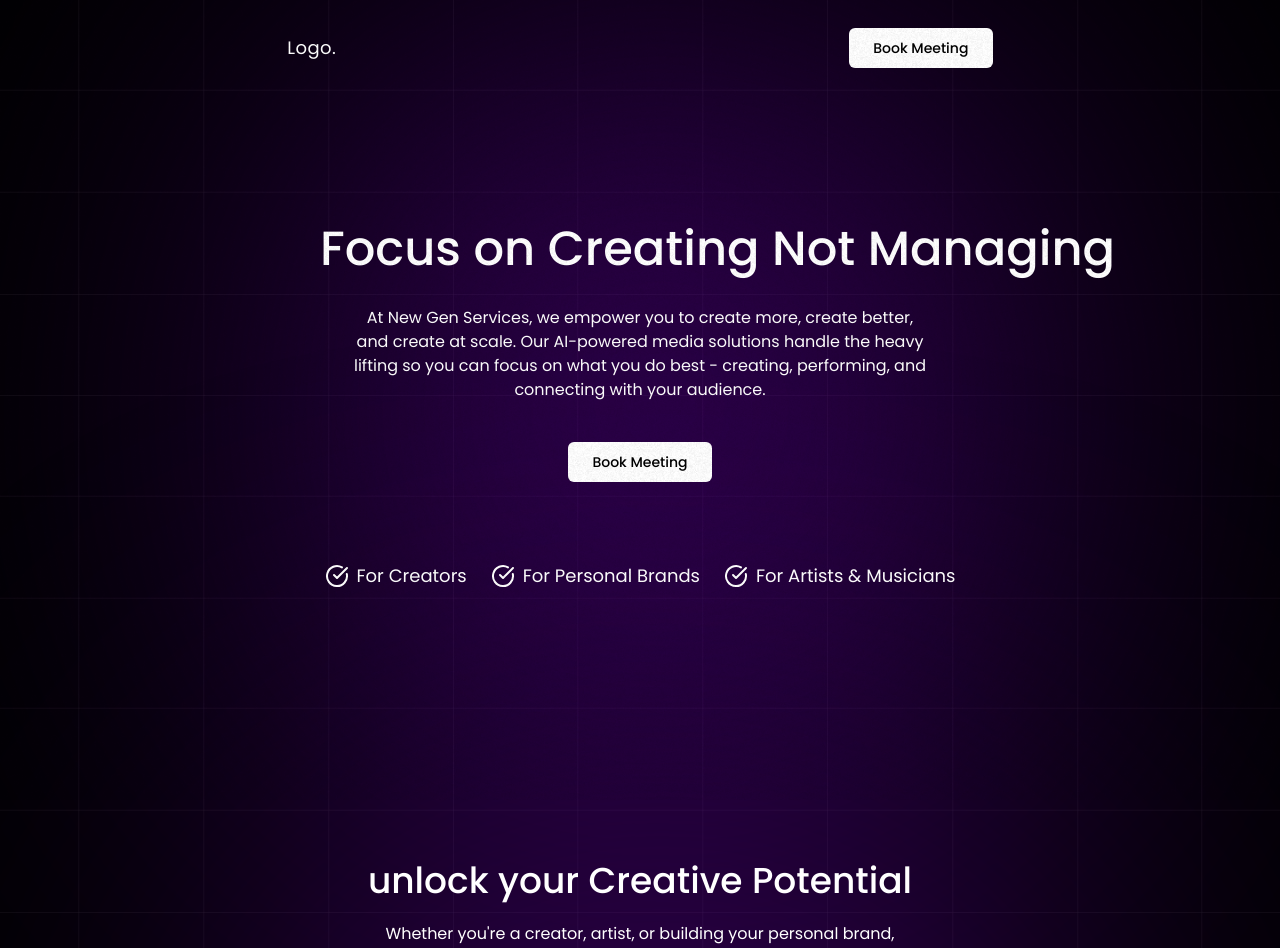
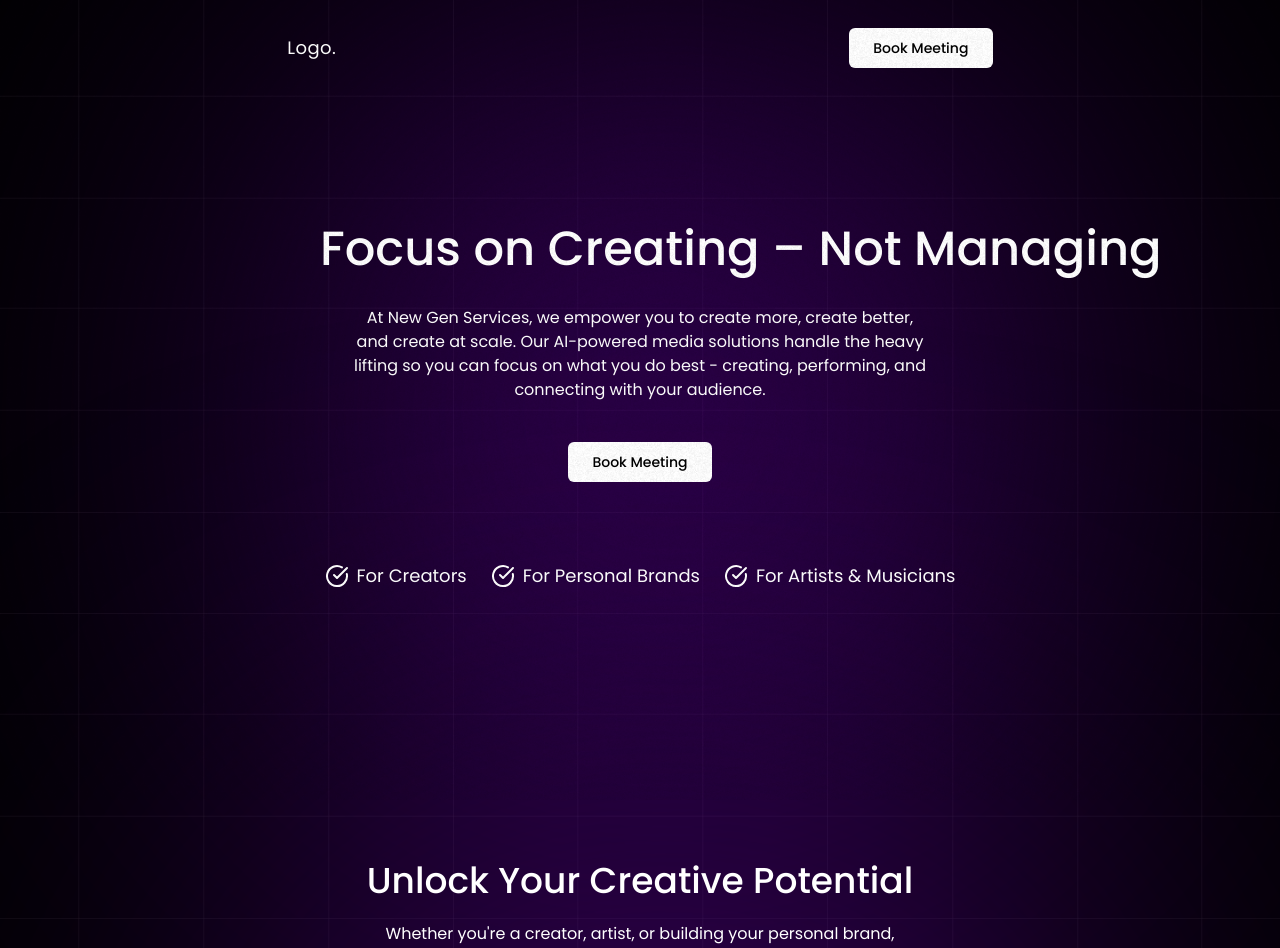
Before and after one commit to Dev-Dipu/tommy, a Next.js app: page /b2c in a window 1280 px wide. Shown: the top 948 px of the page. Built offline with nearby package versions, Linux system fonts and the light colour scheme.

Commit message:
minimal changes

```diff
--- a/components/FocusScreen.jsx
+++ b/components/FocusScreen.jsx
@@ -22,7 +22,7 @@ const FocusScreen = () => {
       </header>
 
       <div className='z-10 flex flex-col items-center gap-6'>
-        <h2 className='md:text-5xl text-[4.5vw] text-center md:w-1/2 w-[95%] mt-14 font-[poppinmed] text-white leading-snug text-nowrap'>Focus on Creating Not Managing</h2>
+        <h2 className='md:text-5xl text-[4.5vw] text-center md:w-1/2 w-[95%] mt-14 font-[poppinmed] text-white leading-snug text-nowrap'>Focus on Creating – Not Managing</h2>
       <p className='text-center md:w-[45%] w-[95%] mb-4'>At New Gen Services, we empower you to create more, create better, and create at scale. Our AI-powered media solutions handle the heavy lifting so you can focus on what you do best - creating, performing, and connecting with your audience.</p>
       <Button text="Book Meeting" />
       </div>
--- a/components/UnlockCardScreen.jsx
+++ b/components/UnlockCardScreen.jsx
@@ -50,7 +50,7 @@ const UnlockCardScreen = () => {
             </div>
 
             <div className="z-10 flex flex-col items-center w-full gap-4">
-                <h2 className="md:text-4xl text-[4.5vw] text-center md:w-1/2 w-[95%] mt-14 font-[poppinmed] text-white leading-snug">
+                <h2 className="md:text-4xl text-[4.5vw] text-center md:w-1/2 w-[95%] mt-14 font-[poppinmed] text-white leading-snug capitalize">
                     unlock your Creative Potential
                 </h2>
                 <p className="text-center md:w-2/5 w-[95%] mb-4">
--- a/pages/b2c.js
+++ b/pages/b2c.js
@@ -14,7 +14,6 @@ const b2b = () => {
             <UnlockCardScreen />
             <FromCardScreen />
             <TestimonialsSwiper />
-            <FAQSection />
             <CTASection />
         </div>
     );
```
